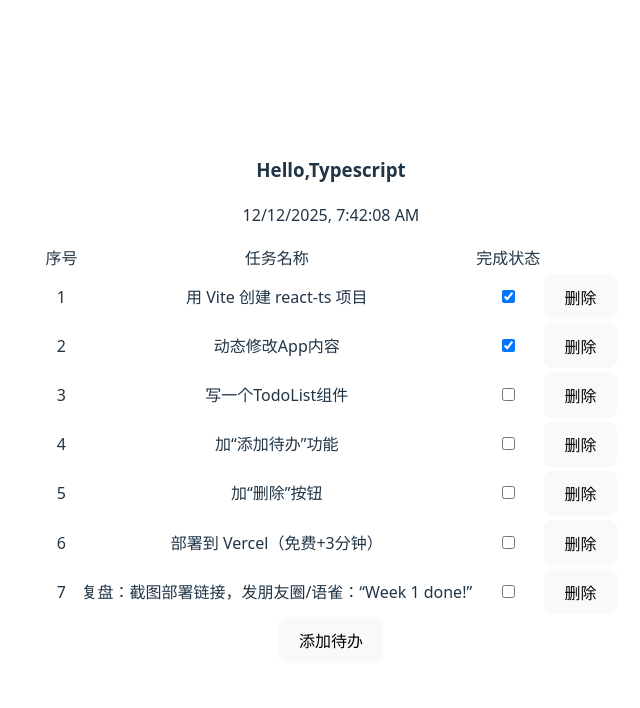
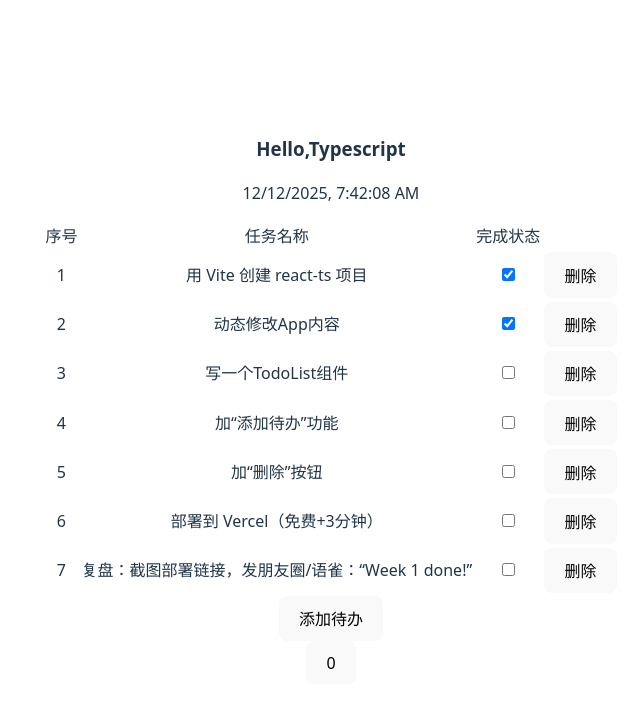
Before and after one commit to gcx-xxbb/todolist, a React (Vite) app: page / in a window 1280 px wide. Shown: the top 708 px of the page, without its empty margins (309-949 px from the left). Built offline with nearby package versions, Linux system fonts and the light colour scheme.

Commit message:
新增自定义hook 实现本地存储数据

```diff
--- a/src/App.tsx
+++ b/src/App.tsx
@@ -1,13 +1,16 @@
 import { useEffect, useState } from 'react'
 import './App.css'
 import TodoList from './components/todoList'
+import useCounter from './hooks/useCounter'
+import useLocalStorage from './hooks/useLocalStorage'
 
 interface Todo { id: string, title: string, isFinished: boolean }
 
 
 function App() {
   const [date, setDate] = useState<Date>(new Date())
-  const [todoList, setTodoList] = useState<Todo[]>([])
+  const [todoList, setTodoList] = useLocalStorage<Todo[]>('todoList', [])
+  const { count, increment } = useCounter(0)
 
   const addTodo = (newTodo: Todo) => {
     setTodoList([...todoList, newTodo])
@@ -53,6 +56,7 @@ function App() {
       <h3>Hello,Typescript</h3>
       <p>{date.toLocaleString()}</p>
       <TodoList todoList={todoList} addTodo={addTodo} deleteTodo={deleteTodo} finishTodo={finishTodo} />
+      <button onClick={increment}>{count}</button >
     </>
   )
 }
--- /dev/null
+++ b/src/hooks/useCounter.ts
@@ -0,0 +1,28 @@
+import { useState } from 'react';
+
+interface CounterProps {
+  count: number;
+  increment: () => void;
+  decrement: () => void;
+  reset: () => void;
+}
+
+function useCounter(initialValue: number = 0): CounterProps {
+  const [count, setCount] = useState(initialValue);
+
+  const increment = () => {
+    setCount(count + 1);
+  };
+
+  const decrement = () => {
+    setCount(count - 1);
+  };
+
+  const reset = () => {
+    setCount(initialValue);
+  };
+
+  return { count, increment, decrement, reset };
+}
+
+export default useCounter;
--- /dev/null
+++ b/src/hooks/useLocalStorage.ts
@@ -0,0 +1,25 @@
+import { useState, useEffect } from 'react';
+
+type LocalStorageProps<T> = [T, (value: T) => void];
+
+function useLocalStorage<T>(key: string, initialValue: T): LocalStorageProps<T> {
+  const [value, setValue] = useState<T>(() => {
+    const jsonValue = localStorage.getItem(key);
+    if (jsonValue !== null) {
+      try {
+        return JSON.parse(jsonValue) as T;
+      } catch (e) {
+        console.warn(`Failed to parse localStorage item with key "${key}"`, e);
+      }
+    }
+    return initialValue;
+  });
+
+  useEffect(() => {
+    localStorage.setItem(key, JSON.stringify(value));
+  }, [key, value]);
+
+  return [value, setValue];
+}
+
+export default useLocalStorage;
```
Also changed, not shown: src/components/todoList/index.tsx (line endings or trailing spaces).
